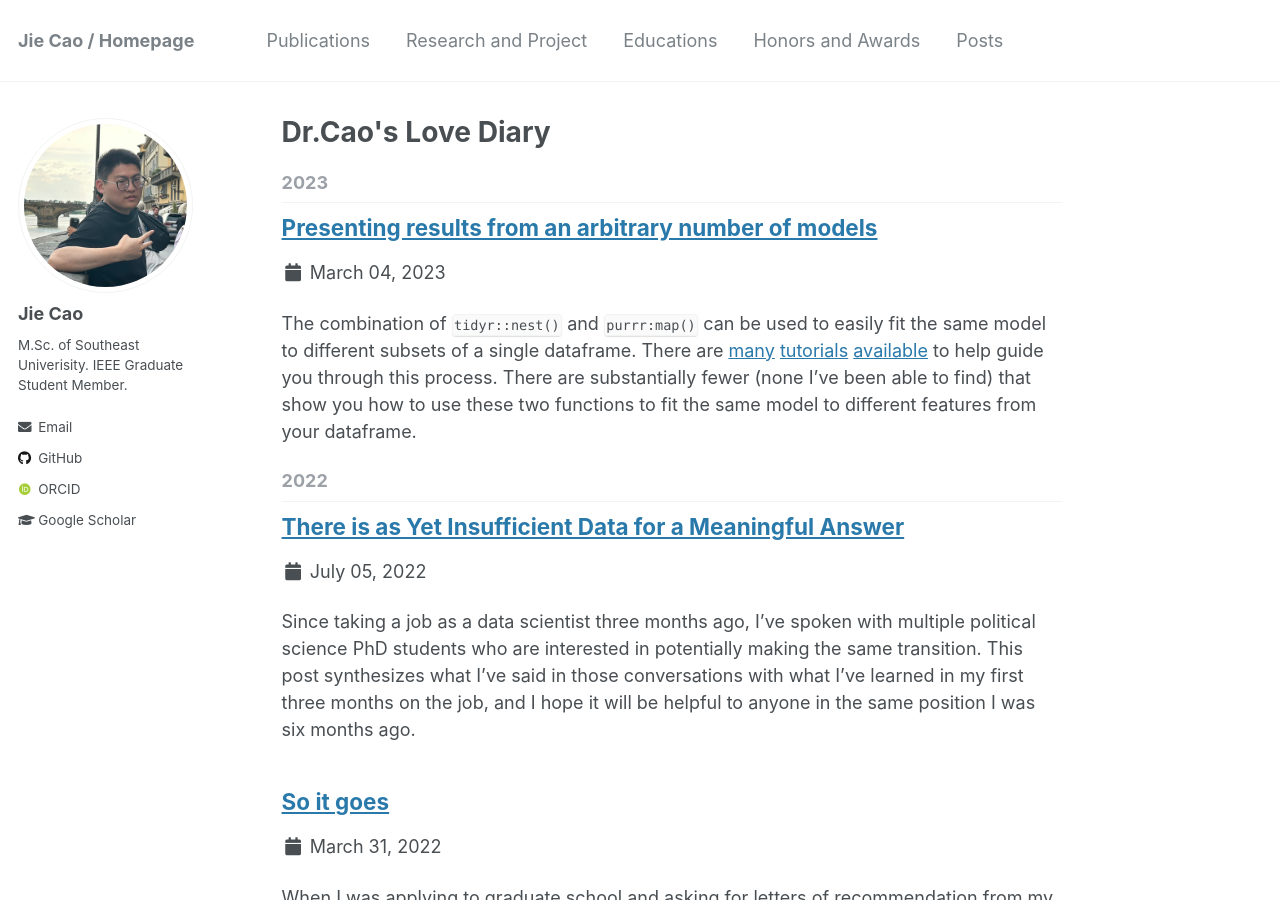
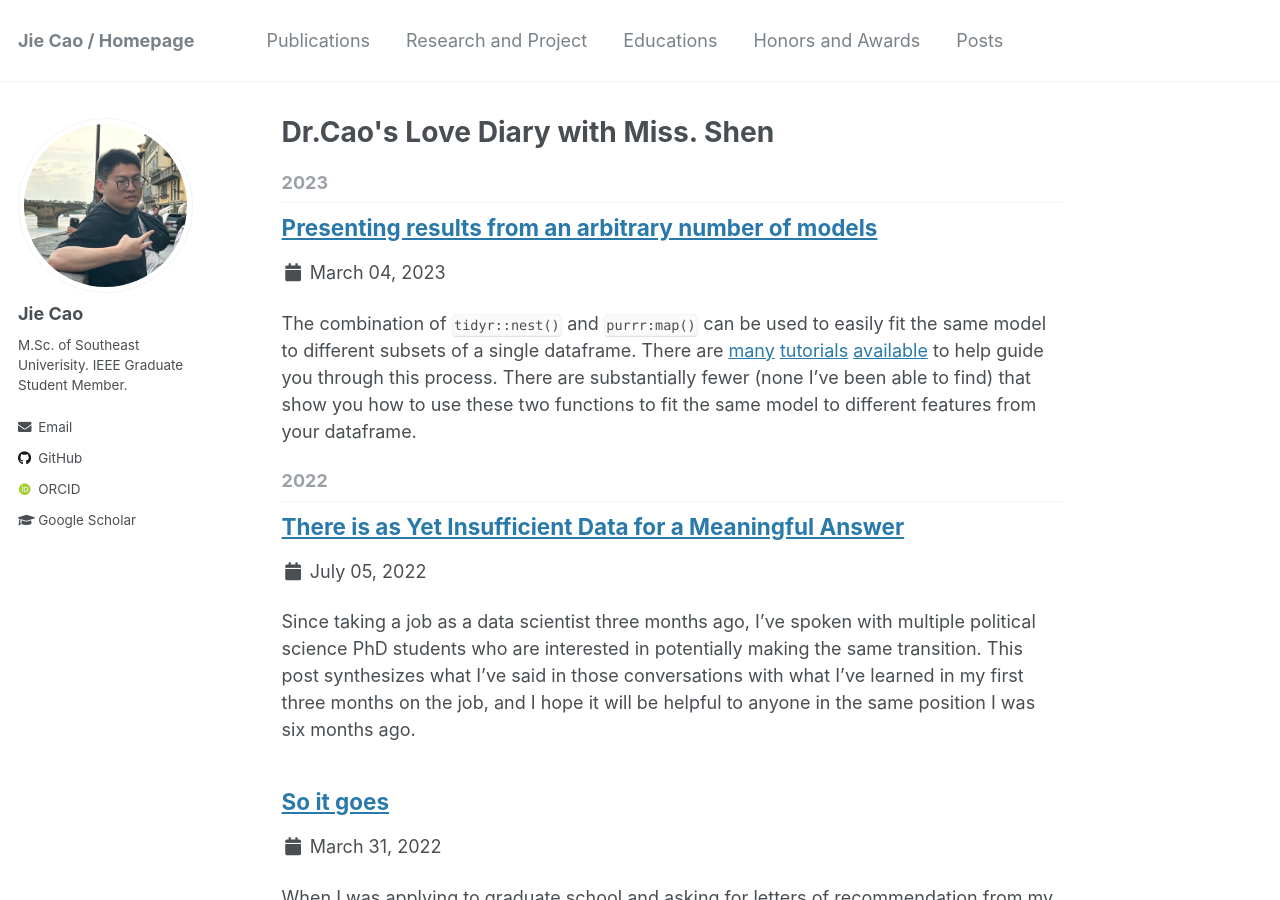
Before and after one commit to JieJayCao/JieJayCao.github.io, a Jekyll site: the page built from _pages/posts.html, in a window 1280 px wide and 900 px high. Built offline with Jekyll 4.4.1, drawn with Linux system fonts in a browser that asks for light colours; some web fonts are replaced.

Commit message:
Update posts.html

```diff
--- a/_pages/posts.html
+++ b/_pages/posts.html
@@ -1,7 +1,7 @@
 ---
 layout: archive
 permalink: /posts/
-title: "Dr.Cao's Love Diary"
+title: "Dr.Cao's Love Diary with Miss. Shen"
 author_profile: true
 header:
   og_image: "posts/spatial-sql/gadm_wkt_filter_buffer-1.png"
```
